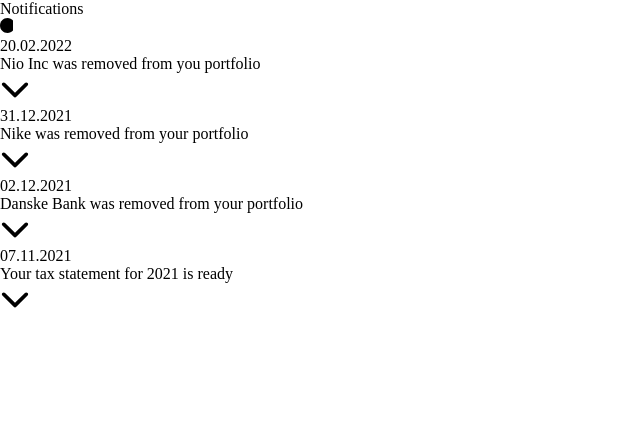
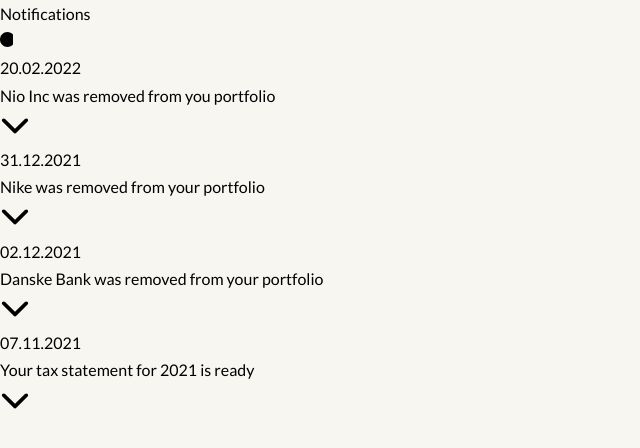
Before and after one commit to amstelmach/notification-center, a React (Create React App) app: page / in a window 1280 px wide. Shown: the top 448 px of the page, without its empty margins (0-640 px from the left). Built offline with nearby package versions, Linux system fonts and the light colour scheme.

Commit message:
add google font

```diff
--- a/src/index.css
+++ b/src/index.css
@@ -1,3 +1,5 @@
+@import url('https://fonts.googleapis.com/css2?family=Lato:wght@100;300;400;700&display=swap');
+
 * {
   margin: 0;
   padding: 0;
@@ -5,3 +7,9 @@
   outline: 0;
   box-sizing: border-box;
 }
+
+body {
+  font-family: 'Lato', sans-serif;
+  background-color: #f8f6f1;
+  line-height: 1.7rem;
+}
```
